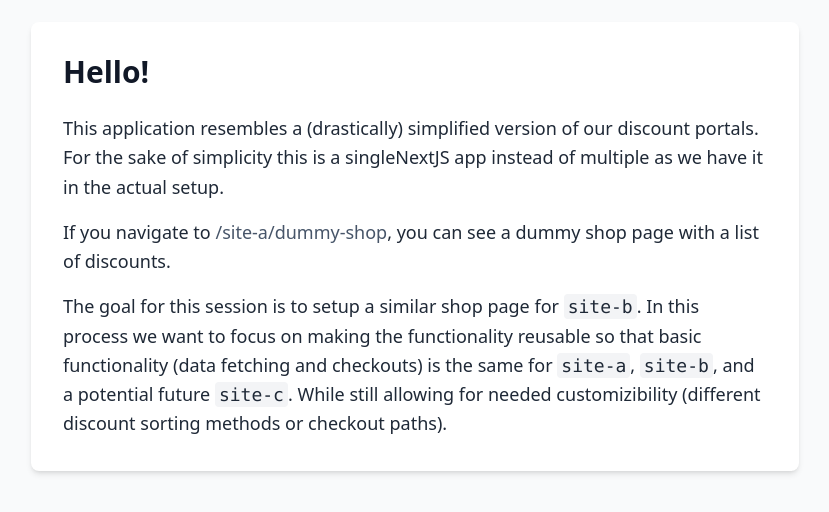
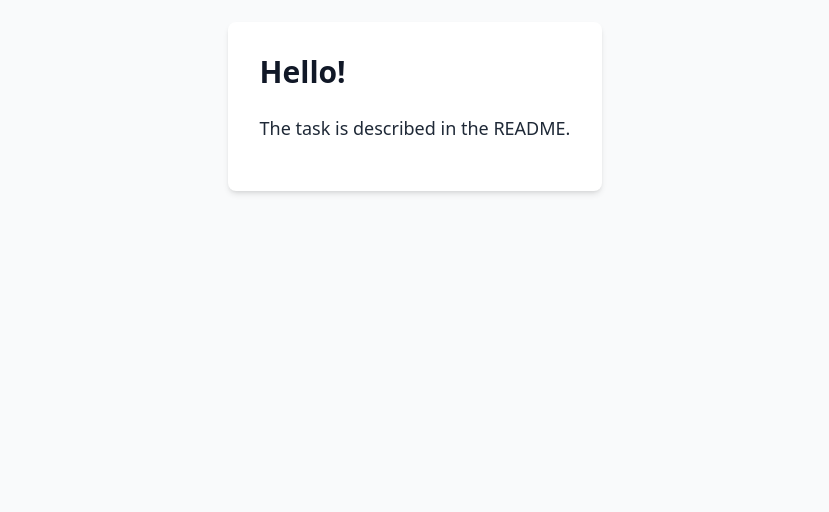
Before and after one commit to webgears/nextjs-interview-app, a Next.js app: page / in a window 1280 px wide. Shown: the part 122-634 px from the top of the page, without its empty margins (225-1054 px from the left). Built offline with nearby package versions, Linux system fonts and the light colour scheme.

Commit message:
Move description to the readme

```diff
--- a/app/page.tsx
+++ b/app/page.tsx
@@ -1,43 +1,10 @@
-import Link from "next/link";
-
 export default function Home() {
   return (
     <main className="flex min-h-screen flex-col items-center justify-between p-24 bg-gray-50 text-gray-800 font-sans">
       <div className="max-w-3xl mx-auto mt-12 p-8 bg-white shadow-md rounded-lg">
         <h1 className="text-3xl font-bold text-gray-900 mb-6">Hello!</h1>
         <p className="text-lg leading-relaxed mb-4">
-                    This application resembles a (drastically) simplified version of our
-                    discount portals. For the sake of simplicity this is a singleNextJS
-                    app instead of multiple as we have it in the actual setup.
-                </p>
-                <p className="text-lg leading-relaxed mb-4">
-                    If you navigate to{" "}
-                    <Link href="/site-a/dummy-shop" target="_blank" className="text-[color:hsl(215.3,19.3%,34.5%)] hover:underline">
-                        /site-a/dummy-shop
-                    </Link>
-                    , you can see a dummy shop page with a list of discounts.
-                </p>
-                <p className="text-lg leading-relaxed">
-                    The goal for this session is to setup a similar shop page for{" "}
-                    <code className="px-1 py-0.5 bg-gray-100 rounded text-gray-800">
-                        site-b
-                    </code>
-                    . In this process we want to focus on making the functionality
-                    reusable so that basic functionality (data fetching and checkouts) is
-                    the same for{" "}
-                    <code className="px-1 py-0.5 bg-gray-100 rounded text-gray-800">
-                        site-a
-                    </code>
-                    ,{" "}
-                    <code className="px-1 py-0.5 bg-gray-100 rounded text-gray-800">
-                        site-b
-                    </code>
-                    , and a potential future{" "}
-                    <code className="px-1 py-0.5 bg-gray-100 rounded text-gray-800">
-                        site-c
-                    </code>
-                    . While still allowing for needed customizibility (different discount
-                    sorting methods or checkout paths).
+          The task is described in the README.
         </p>
       </div>
     </main>
```
Also changed, not shown: 1 other file (tests, documents, lock files or other folders). Lines whose indentation alone changed are shown as unchanged.
